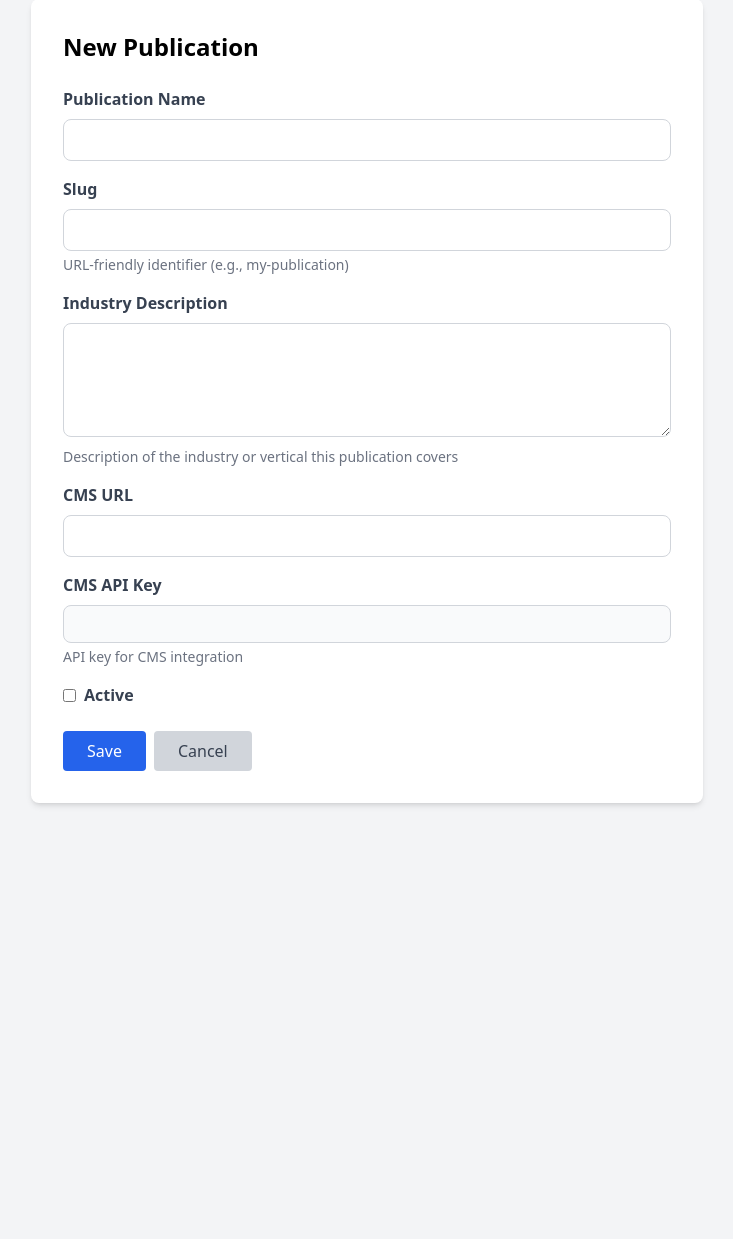
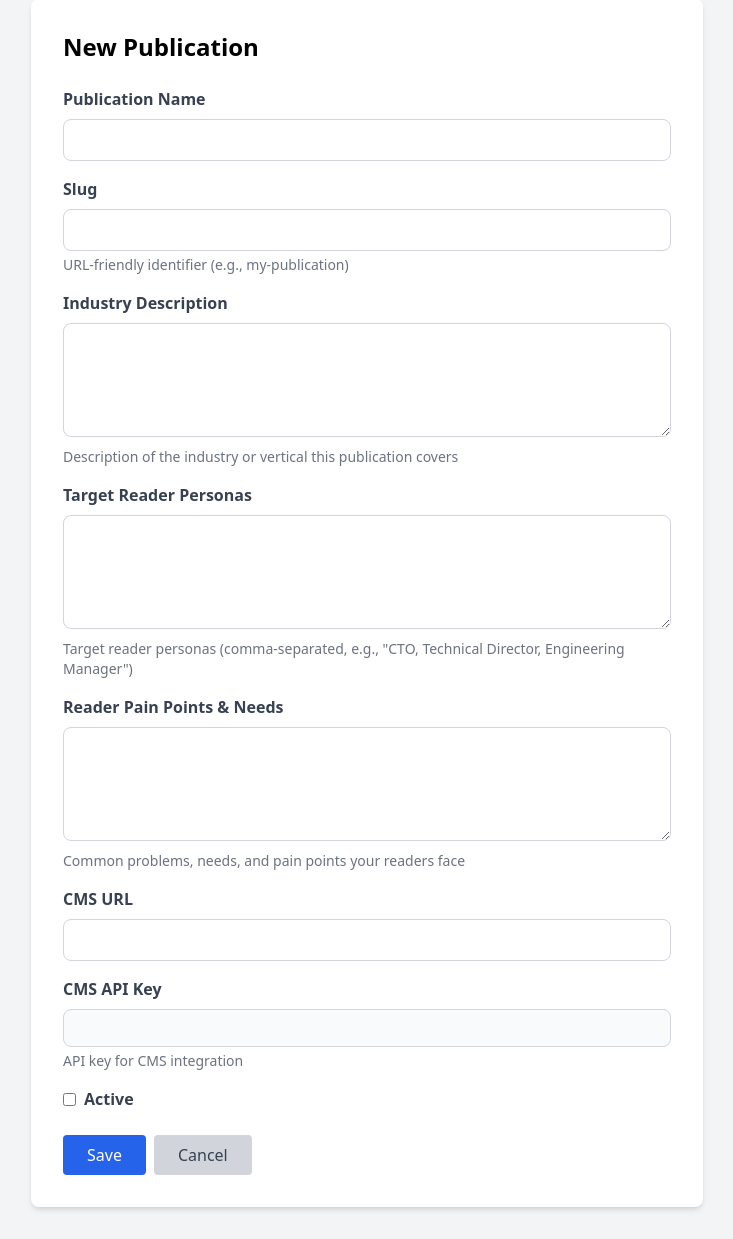
Before and after one commit to asmith-watt/Watt-news, a Flask app: template app/templates/admin/publication_form.html in a window 1280 px wide. Shown: the part 73-1312 px from the top of the page, without its empty margins (273-1006 px from the left). Before the commit the page ends 879 px from the top, so only its background shows below. Run offline with Flask 3, Linux system fonts and the light colour scheme; the template is opened without the code that fills it: values that come from a table or form of the project are taken from there, others are empty; some libraries are stand-ins or nearby versions.

Commit message:
adding a couple context fields to publication table.

```diff
--- a/app/admin/forms.py
+++ b/app/admin/forms.py
@@ -8,6 +8,8 @@ class PublicationForm(FlaskForm):
     name = StringField('Publication Name', validators=[DataRequired()])
     slug = StringField('Slug', validators=[DataRequired()])
     industry_description = TextAreaField('Industry Description', validators=[Optional()])
+    reader_personas = TextAreaField('Target Reader Personas', validators=[Optional()])
+    reader_pain_points = TextAreaField('Reader Pain Points & Needs', validators=[Optional()])
     cms_url = StringField('CMS URL', validators=[Optional()])
     cms_api_key = StringField('CMS API Key', validators=[Optional()])
     is_active = BooleanField('Active')
--- a/app/admin/routes.py
+++ b/app/admin/routes.py
@@ -48,6 +48,8 @@ def new_publication():
             name=form.name.data,
             slug=form.slug.data,
             industry_description=form.industry_description.data,
+            reader_personas=form.reader_personas.data,
+            reader_pain_points=form.reader_pain_points.data,
             cms_url=form.cms_url.data,
             cms_api_key=form.cms_api_key.data,
             is_active=form.is_active.data
@@ -70,6 +72,8 @@ def edit_publication(id):
         publication.name = form.name.data
         publication.slug = form.slug.data
         publication.industry_description = form.industry_description.data
+        publication.reader_personas = form.reader_personas.data
+        publication.reader_pain_points = form.reader_pain_points.data
         publication.cms_url = form.cms_url.data
         publication.cms_api_key = form.cms_api_key.data
         publication.is_active = form.is_active.data
--- a/app/api/routes.py
+++ b/app/api/routes.py
@@ -217,6 +217,8 @@ def get_news_sources(publication_id):
         'publication_id': publication_id,
         'publication_name': publication.name,
         'industry': publication.industry_description,
+        'reader_personas': publication.reader_personas,
+        'reader_pain_points': publication.reader_pain_points,
         'sources': [
             {
                 'id': source.id,
@@ -246,7 +248,9 @@ def get_publications():
                 'id': pub.id,
                 'name': pub.name,
                 'slug': pub.slug,
-                'industry': pub.industry_description
+                'industry': pub.industry_description,
+                'reader_personas': pub.reader_personas,
+                'reader_pain_points': pub.reader_pain_points
             }
             for pub in publications
         ]
--- a/app/models.py
+++ b/app/models.py
@@ -60,6 +60,8 @@ class Publication(db.Model):
     name = db.Column(db.String(128), unique=True, nullable=False)
     slug = db.Column(db.String(128), unique=True, nullable=False, index=True)
     industry_description = db.Column(db.Text)
+    reader_personas = db.Column(db.Text)
+    reader_pain_points = db.Column(db.Text)
     cms_url = db.Column(db.String(256))
     cms_api_key = db.Column(db.String(256))
     is_active = db.Column(db.Boolean, default=True)
--- a/app/templates/admin/publication_form.html
+++ b/app/templates/admin/publication_form.html
@@ -42,6 +42,28 @@
                     {% endfor %}
                 {% endif %}
                 <p class="text-gray-500 text-sm mt-1">Description of the industry or vertical this publication covers</p>
+            </div>
+
+            <div class="mb-4">
+                {{ form.reader_personas.label(class="block text-gray-700 font-bold mb-2") }}
+                {{ form.reader_personas(class="w-full px-3 py-2 border border-gray-300 rounded-lg focus:outline-none focus:border-blue-500", rows="4") }}
+                {% if form.reader_personas.errors %}
+                    {% for error in form.reader_personas.errors %}
+                    <p class="text-red-500 text-sm mt-1">{{ error }}</p>
+                    {% endfor %}
+                {% endif %}
+                <p class="text-gray-500 text-sm mt-1">Target reader personas (comma-separated, e.g., "CTO, Technical Director, Engineering Manager")</p>
+            </div>
+
+            <div class="mb-4">
+                {{ form.reader_pain_points.label(class="block text-gray-700 font-bold mb-2") }}
+                {{ form.reader_pain_points(class="w-full px-3 py-2 border border-gray-300 rounded-lg focus:outline-none focus:border-blue-500", rows="4") }}
+                {% if form.reader_pain_points.errors %}
+                    {% for error in form.reader_pain_points.errors %}
+                    <p class="text-red-500 text-sm mt-1">{{ error }}</p>
+                    {% endfor %}
+                {% endif %}
+                <p class="text-gray-500 text-sm mt-1">Common problems, needs, and pain points your readers face</p>
             </div>
 
             <div class="mb-4">
```
